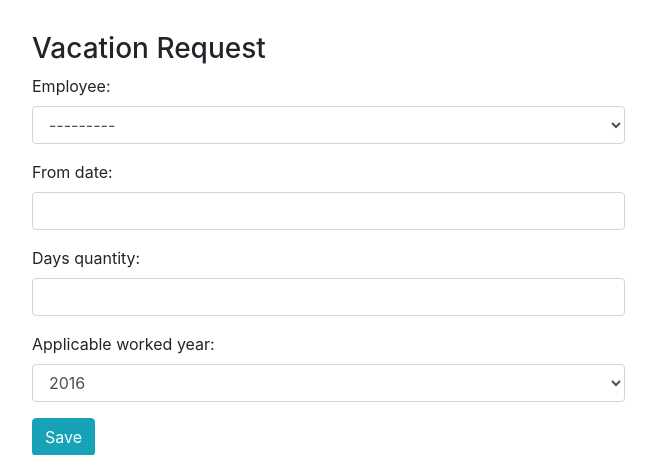
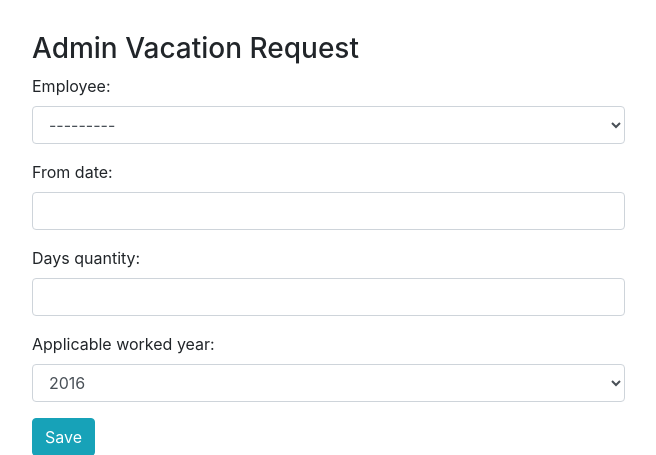
Before and after one commit to evbeda/vacations, a Django app: page /vacation-admin-request in a window 1280 px wide. Shown: the part 56-511 px from the top of the page, without its empty margins (0-656 px from the left). Run offline with Django 3.2, Linux system fonts and the light colour scheme; data that the repository does not hold is empty; some libraries are stand-ins or nearby versions.

Commit message:
add admin request title

```diff
--- a/templates/vacations_app/admin_vacation_request.html
+++ b/templates/vacations_app/admin_vacation_request.html
@@ -3,7 +3,7 @@
 {% load widget_tweaks %}
 
 {% block content %}
-<h3>Vacation Request</h3>
+<h3>Admin Vacation Request</h3>
   <div class="row">
       <div class="col-md-6">
         <form action="{% url 'vacation-admin-request' %}" method="post" class="form">
```
